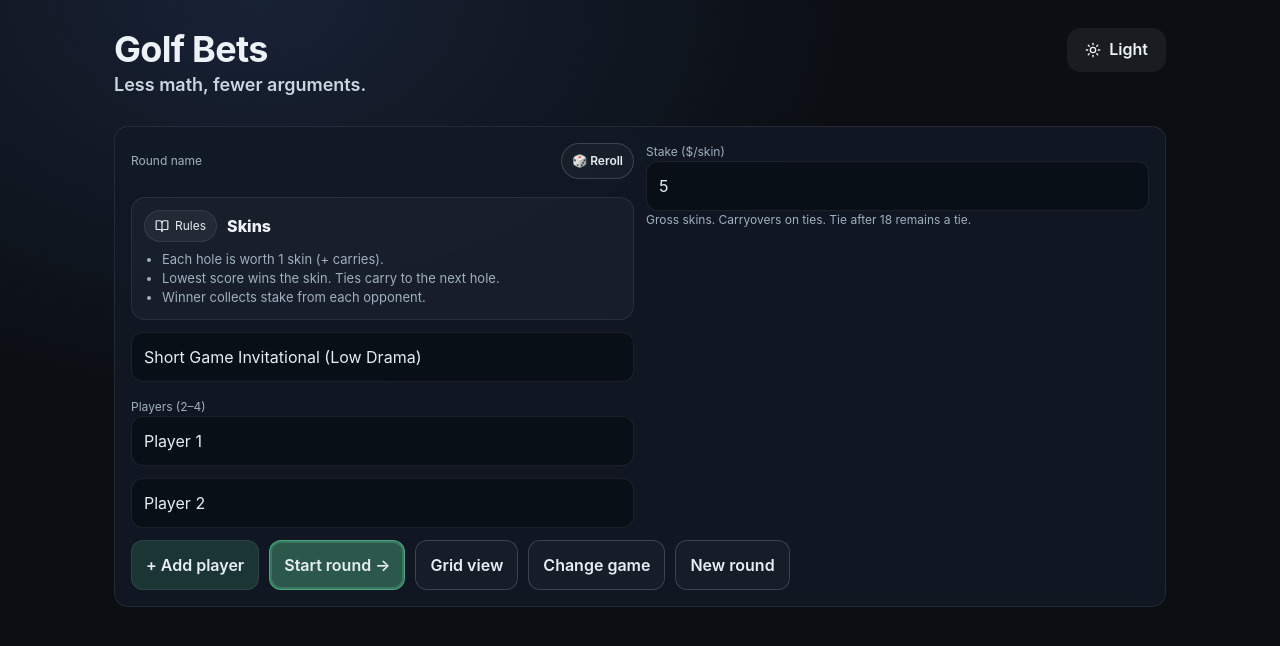
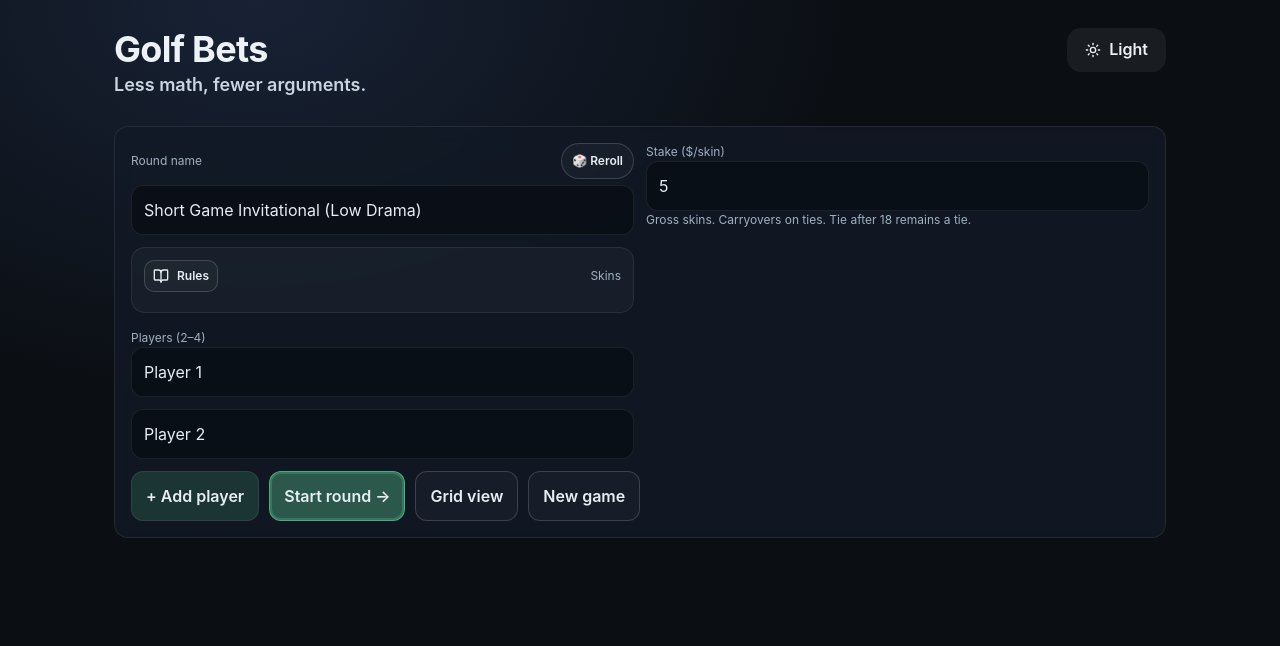
Before and after one commit to shawncheatham/golfbets, a React app in the folder app/: page / in a window 1280 px wide. Both pictures are taken after a click on the button "Skins". Shown: the top 646 px of the page. Built offline with nearby package versions, Linux system fonts and the light colour scheme; the HTML template or start-up script is replaced by a standard one.

Commit message:
Glitter tweaks: collapsible rules, de-emphasize lock, new game nav

```diff
--- a/app/src/App.tsx
+++ b/app/src/App.tsx
@@ -66,23 +66,33 @@ const GAME_META: Record<GameType, GameMeta> = {
   },
 }
 
-function GameRules({ game }: { game: GameType }) {
+function GameRules({ game, defaultOpen = false }: { game: GameType; defaultOpen?: boolean }) {
   const meta = GAME_META[game]
+  const [open, setOpen] = useState<boolean>(defaultOpen)
+
   return (
     <div className="rulesCard">
       <div className="rulesHeader">
-        <div style={{ display: 'flex', gap: 10, alignItems: 'center' }}>
-          <span className="pill" style={{ color: 'var(--text)' }}>
-            <BookOpen size={14} aria-hidden="true" style={{ marginRight: 6, verticalAlign: 'text-bottom' }} /> Rules
-          </span>
-          <span style={{ fontWeight: 800 }}>{meta.short}</span>
-        </div>
+        <button
+          className="btn ghost miniBtn"
+          type="button"
+          onClick={() => setOpen((v) => !v)}
+          aria-expanded={open}
+          title={open ? 'Hide rules' : 'Show rules'}
+        >
+          <BookOpen size={16} aria-hidden="true" />
+          Rules
+        </button>
+        <span className="small">{meta.short}</span>
       </div>
-      <ul className="rulesList">
-        {meta.rules.map((r) => (
-          <li key={r}>{r}</li>
-        ))}
-      </ul>
+
+      {open && (
+        <ul className="rulesList">
+          {meta.rules.map((r) => (
+            <li key={r}>{r}</li>
+          ))}
+        </ul>
+      )}
     </div>
   )
 }
@@ -477,14 +487,6 @@ export default function App() {
       return
     }
     setScreen('game')
-  }
-
-  function resetSameGame() {
-    if (!confirm('Start a new round? This will clear the current round on screen (saved rounds remain in Recent).')) {
-      return
-    }
-    setRound(round.game === 'wolf' ? createEmptyWolfRound() : round.game === 'bbb' ? createEmptyBBBRound() : createEmptySkinsRound())
-    setScreen('setup')
   }
 
   function startNew(game: GameType) {
@@ -861,16 +863,15 @@ export default function App() {
                 )}
               </div>
 
-              <div style={{ height: 12 }} />
-              <GameRules game={round.game} />
-
-              <div style={{ height: 12 }} />
               <input
                 className="input"
                 value={round.name}
                 onChange={(e) => setRound((r) => ({ ...r, name: e.target.value }))}
                 placeholder="Saturday skins"
               />
+
+              <div style={{ height: 12 }} />
+              <GameRules game={round.game} defaultOpen={false} />
             </div>
 
             {round.game === 'skins' ? (
@@ -991,10 +992,7 @@ export default function App() {
                 Grid view
               </button>
               <button className="btn ghost" onClick={resetToGamePicker} type="button">
-                Change game
-              </button>
-              <button className="btn ghost" onClick={resetSameGame} type="button">
-                New round
+                New game
               </button>
             </div>
           </div>
@@ -1440,18 +1438,7 @@ export default function App() {
               )}
             </div>
             <div style={{ display: 'flex', gap: 10, alignItems: 'center', flexWrap: 'wrap' }}>
-              {round.locked ? (
-                <>
-                  <div className="pill" title="Round is locked (edits disabled)">Locked ✅</div>
-                  <button className="btn ghost" onClick={unlockRound} type="button">
-                    Unlock
-                  </button>
-                </>
-              ) : (
-                <button className="btn" onClick={() => lockRound(false)} type="button" title="Lock disables edits (useful once a round is final)">
-                  Lock round
-                </button>
-              )}
+              {round.locked && <div className="pill" title="Round is locked (edits disabled)">Locked ✅</div>}
               <div className="holePicker">
                 {quickHole > 1 ? (
                   <button className="btn ghost" onClick={() => setQuickHole((h) => Math.max(1, h - 1))} type="button">
@@ -1737,13 +1724,27 @@ export default function App() {
               <button className="btn ghost" onClick={() => setScreen('setup')} type="button">
                 Setup
               </button>
+
+              {round.locked ? (
+                <button className="btn ghost" onClick={unlockRound} type="button">
+                  Unlock
+                </button>
+              ) : (
+                <button className="btn ghost" onClick={() => lockRound(false)} type="button" title="Lock disables edits (useful once a round is final)">
+                  Lock
+                </button>
+              )}
+
+              <button className="btn ghost" onClick={resetToGamePicker} type="button">
+                New game
+              </button>
             </div>
         </div>
       )}
 
       {screen === 'settlement' && round.game === 'skins' && settlement && (
         <div className="card">
-          <GameRules game={round.game} />
+          <GameRules game={round.game} defaultOpen={false} />
           <div style={{ height: 12 }} />
           <div style={{ display: 'flex', justifyContent: 'space-between', gap: 12, flexWrap: 'wrap' }}>
             <div>
@@ -1752,18 +1753,6 @@ export default function App() {
               <div className="small">Skins stake: {stakeLabel(round.stakeCents || 0)} (winner collects from each opponent)</div>
             </div>
             <div style={{ display: 'flex', gap: 10, alignItems: 'center', flexWrap: 'wrap' }}>
-              {round.locked ? (
-                <>
-                  <div className="pill" title="Round is locked (edits disabled)">Locked ✅</div>
-                  <button className="btn ghost" onClick={unlockRound} type="button">
-                    Unlock
-                  </button>
-                </>
-              ) : (
-                <button className="btn" onClick={() => lockRound(false)} type="button" title="Lock disables edits (useful once a round is final)">
-                  Lock round
-                </button>
-              )}
               <button className="btn ghost" onClick={() => setScreen('quick')} type="button">
                 Quick mode
               </button>
@@ -1784,8 +1773,8 @@ export default function App() {
               <button className="btn" onClick={copyStatus} type="button" title="Copy a shareable status summary">
                 Share status
               </button>
-              <button className="btn ghost" onClick={resetSameGame} type="button">
-                New round
+              <button className="btn ghost" onClick={resetToGamePicker} type="button">
+                New game
               </button>
             </div>
           </div>
@@ -1863,7 +1852,7 @@ export default function App() {
 
       {screen === 'settlement' && round.game === 'bbb' && bbb && (
         <div className="card">
-          <GameRules game={round.game} />
+          <GameRules game={round.game} defaultOpen={false} />
           <div style={{ height: 12 }} />
           <div style={{ display: 'flex', justifyContent: 'space-between', gap: 12, flexWrap: 'wrap' }}>
             <div>
@@ -1872,18 +1861,6 @@ export default function App() {
               <div className="small">Bingo Bango Bongo • award-entry</div>
             </div>
             <div style={{ display: 'flex', gap: 10, alignItems: 'center', flexWrap: 'wrap' }}>
-              {round.locked ? (
-                <>
-                  <div className="pill" title="Round is locked (edits disabled)">Locked ✅</div>
-                  <button className="btn ghost" onClick={unlockRound} type="button">
-                    Unlock
-                  </button>
-                </>
-              ) : (
-                <button className="btn" onClick={() => lockRound(false)} type="button" title="Lock disables edits (useful once a round is final)">
-                  Lock round
-                </button>
-              )}
               <button className="btn" onClick={copyStatus} type="button" title="Copy a shareable status summary">
                 Share status
               </button>
@@ -1898,8 +1875,8 @@ export default function App() {
               <button className="btn ghost" onClick={() => setScreen('holes')} type="button">
                 ← Back to holes
               </button>
-              <button className="btn ghost" onClick={resetSameGame} type="button">
-                New round
+              <button className="btn ghost" onClick={resetToGamePicker} type="button">
+                New game
               </button>
             </div>
           </div>
@@ -1961,7 +1938,7 @@ export default function App() {
 
       {screen === 'settlement' && round.game === 'wolf' && wolf && (
         <div className="card">
-          <GameRules game={round.game} />
+          <GameRules game={round.game} defaultOpen={false} />
           <div style={{ height: 12 }} />
           <div style={{ display: 'flex', justifyContent: 'space-between', gap: 12, flexWrap: 'wrap' }}>
             <div>
@@ -1970,18 +1947,6 @@ export default function App() {
               <div className="small">{wolfLabel(round.wolfPointsPerHole)} • Lone Wolf = {round.wolfLoneMultiplier || 2}x</div>
             </div>
             <div style={{ display: 'flex', gap: 10, alignItems: 'center', flexWrap: 'wrap' }}>
-              {round.locked ? (
-                <>
-                  <div className="pill" title="Round is locked (edits disabled)">Locked ✅</div>
-                  <button className="btn ghost" onClick={unlockRound} type="button">
-                    Unlock
-                  </button>
-                </>
-              ) : (
-                <button className="btn" onClick={() => lockRound(false)} type="button" title="Lock disables edits (useful once a round is final)">
-                  Lock round
-                </button>
-              )}
               <button className="btn" onClick={copyStatus} type="button" title="Copy a shareable status summary">
                 Share status
               </button>
@@ -1996,8 +1961,8 @@ export default function App() {
               <button className="btn ghost" onClick={() => setScreen('holes')} type="button">
                 ← Back to holes
               </button>
-              <button className="btn ghost" onClick={resetSameGame} type="button">
-                New round
+              <button className="btn ghost" onClick={resetToGamePicker} type="button">
+                New game
               </button>
             </div>
           </div>
```
